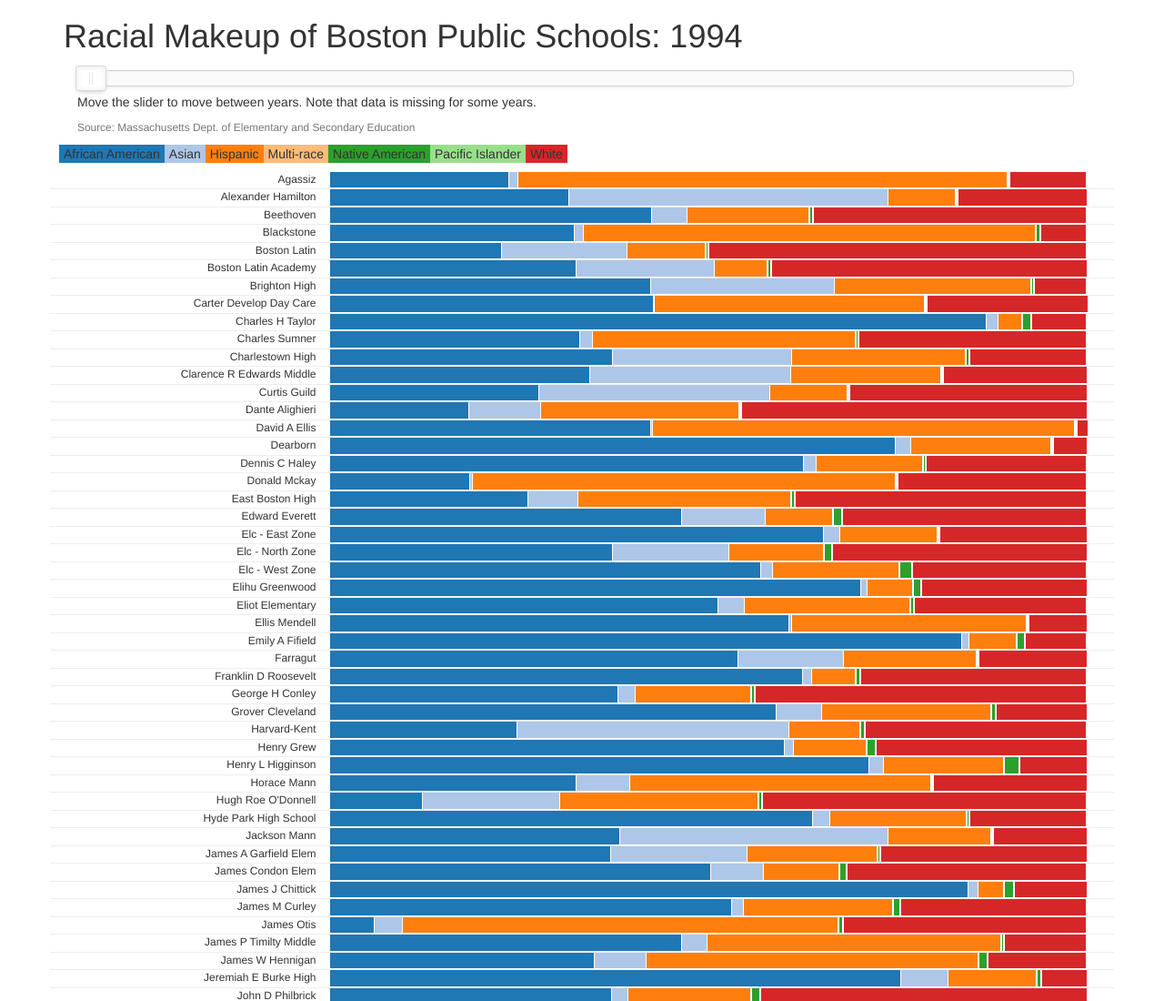
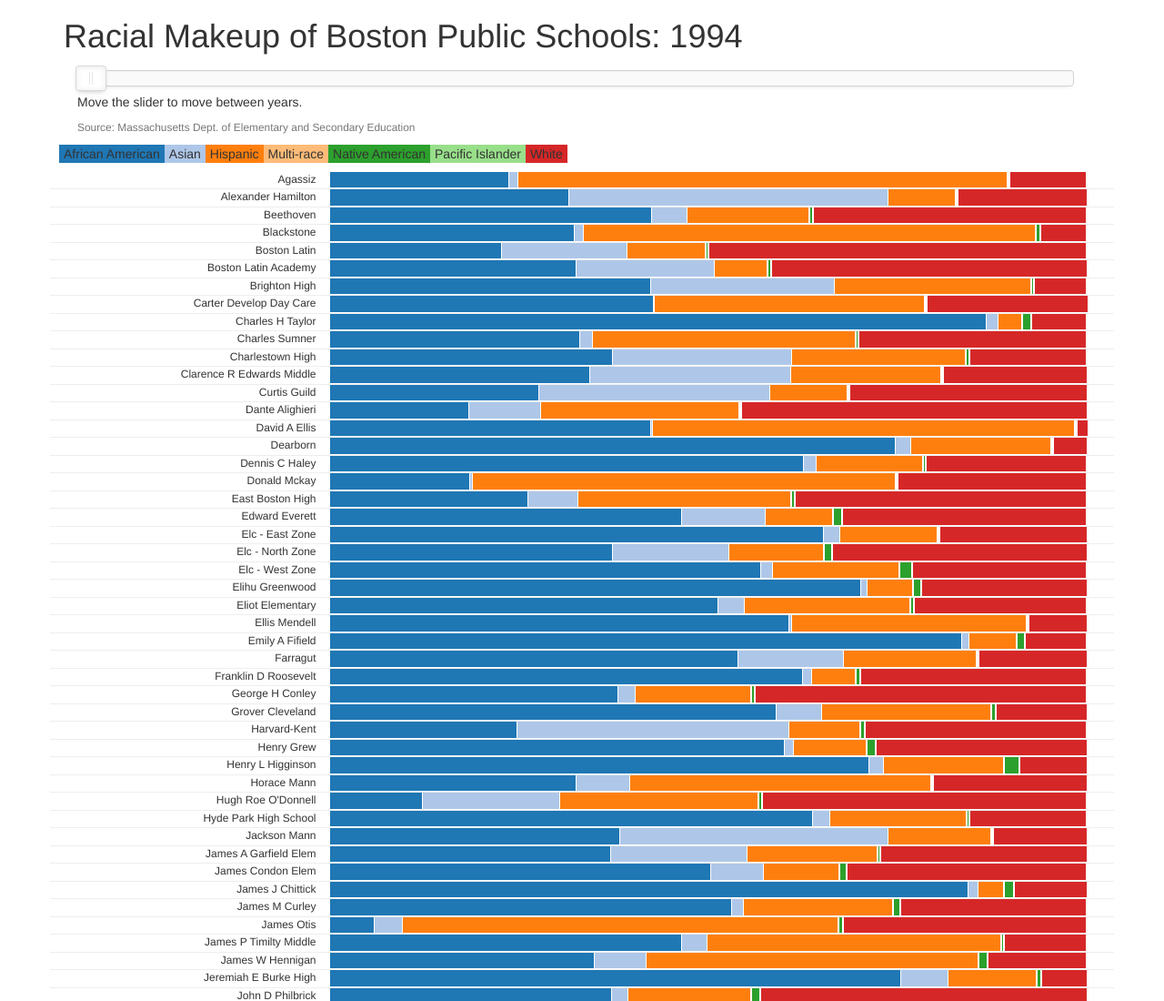
Before and after one commit to LearningLab/bps-diversity, a website: page index.html in a window 1280 px wide. Shown: the top 1100 px of the page at 91% size. Drawn offline with nearby package versions, Linux system fonts and the light colour scheme.

Commit message:
Data isn't missing now

```diff
--- a/index.html
+++ b/index.html
@@ -29,8 +29,7 @@
                     </h1>
                     <div class="col-md-12">
                         <div id="slider"></div>
-                        <p class="text">Move the slider to move between years.
-                            Note that data is missing for some years.</p>
+                        <p class="text">Move the slider to move between years.</p>
                         <p class="small text-muted">Source: Massachusetts Dept. of Elementary and Secondary Education</p>
                     </div>
 
```
